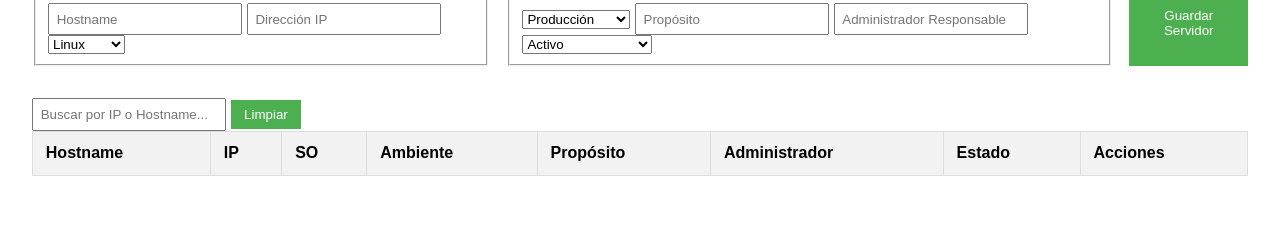
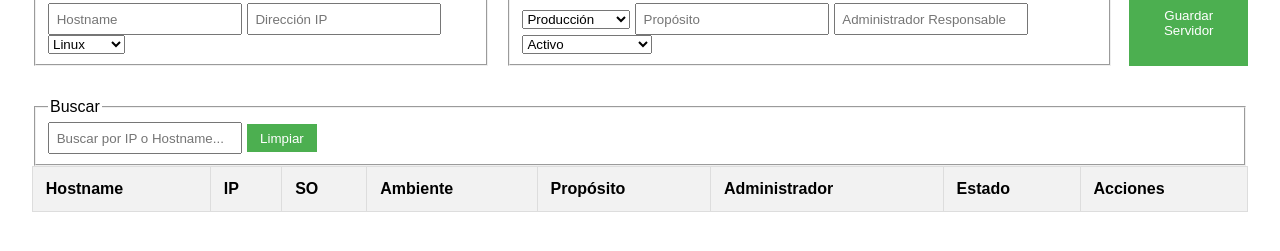
Before and after one commit to bayronq/inventario-servidores, a website: page public/index.html in a window 1280 px wide. Shown: the part 111-362 px from the top of the page. Drawn offline with Linux system fonts and the light colour scheme; no server answers.

Commit message:
se agregó la leyenda Buscar

```diff
--- a/public/index.html
+++ b/public/index.html
@@ -41,10 +41,13 @@
         <button type="submit">Guardar Servidor</button>
     </form>
 
-    <div id="search-container">
-        <input type="text" id="search-input" placeholder="Buscar por IP o Hostname...">
-        <button id="clear-search-button">Limpiar</button>
-    </div>
+    <fieldset>
+        <legend>Buscar</legend>
+        <div id="search-container">
+            <input type="text" id="search-input" placeholder="Buscar por IP o Hostname...">
+            <button id="clear-search-button">Limpiar</button>
+        </div>
+    </fieldset>
 
     <table id="servers-table">
         <thead>
```
